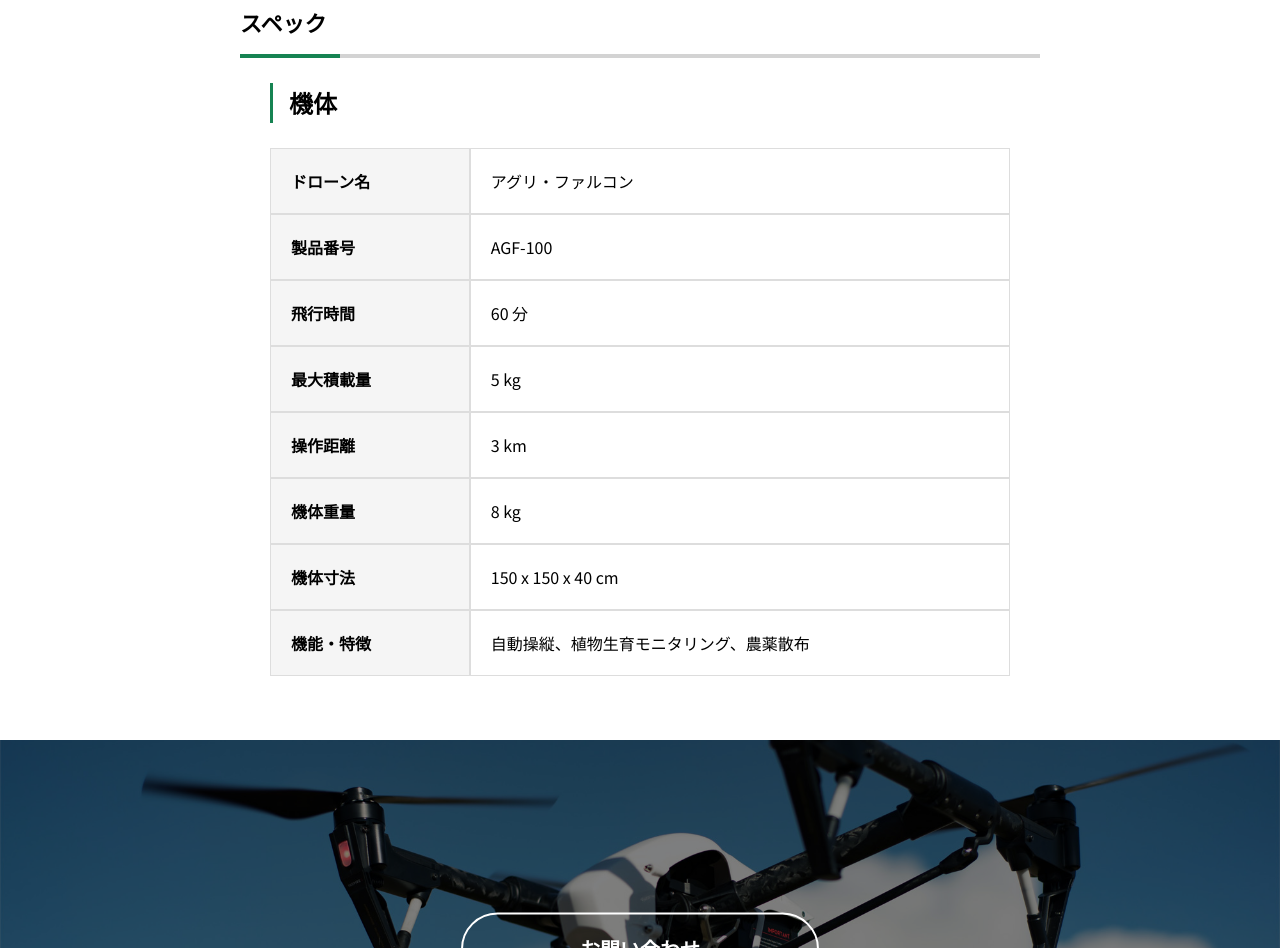
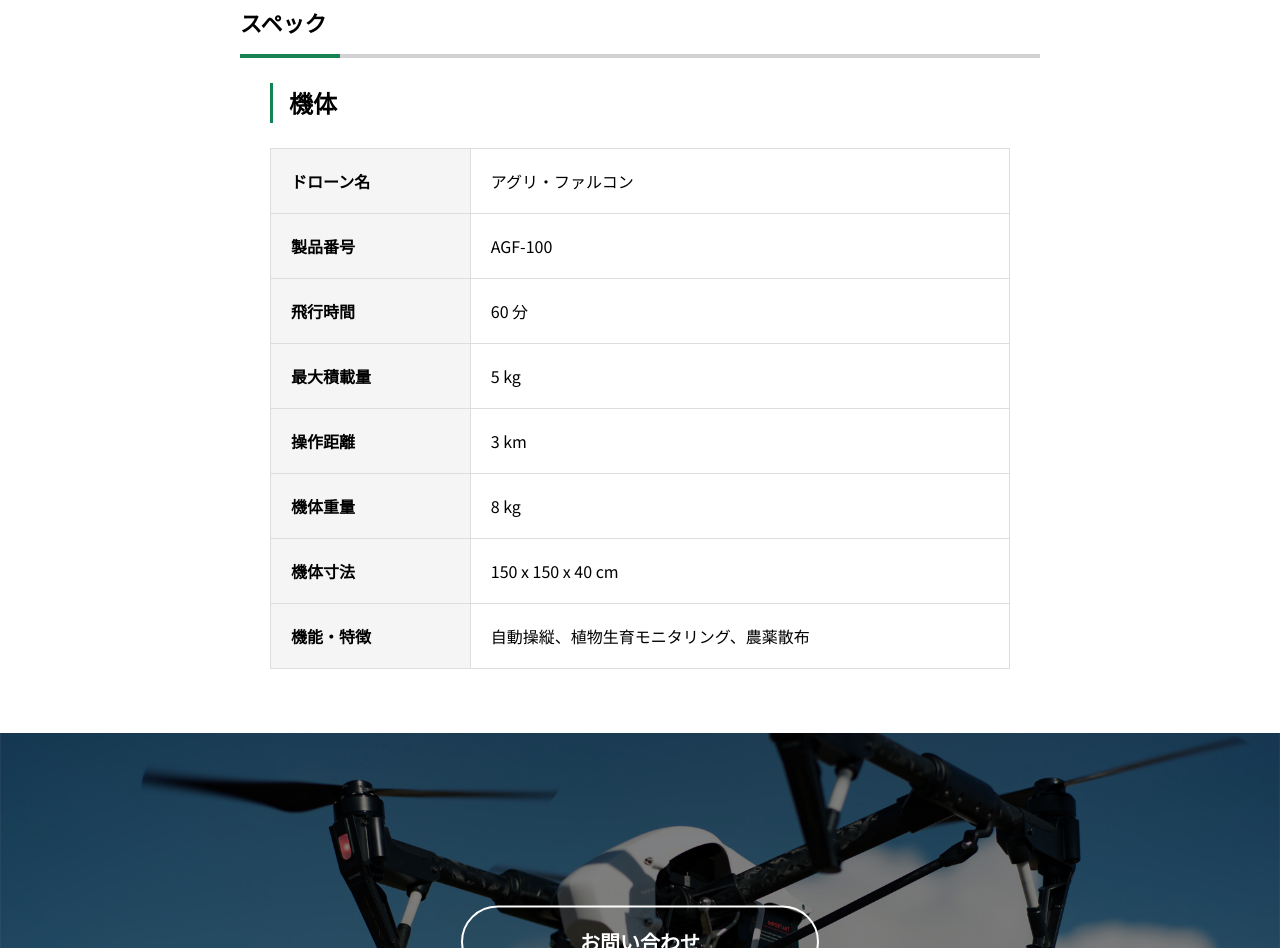
Before and after one commit to dai80/web-site, a plain HTML site: page price/index.html in a window 1280 px wide. Shown: the part 2149-3097 px from the top of the page. Drawn offline with nearby package versions, Linux system fonts and the light colour scheme; some packages are replaced by stand-ins of ours.

Commit message:
再修正2

```diff
--- a/assets/style/main.css
+++ b/assets/style/main.css
@@ -48,14 +48,14 @@ main {
     font-weight: 600;
     color: #168352;
     text-align: center;
-    margin-bottom: 0.75rem;
+    margin-bottom: 0.15rem;
+    line-height: 1;
 }
 
 @media (min-width: 768px) {
     .section__title {
         font-size: 1.25rem;
         margin-bottom: 0.375rem;
-        line-height: 1;
     }
 }
 
@@ -1197,14 +1197,12 @@ main {
 .spec__name-box3 {
     background-color: #f5f5f5;
     border: 1px solid #dddddd;
-    border-bottom: 0.5px solid #dddddd;
     padding: 0.75rem 0 0.75rem 1.25rem;
 }
 
-.spec__name-box2,
-.spec__name-box3 {
-    border-top: 0.5px solid #dddddd;
-    border-bottom: 0.5px solid #dddddd;
+.spec__name-box2, .spec__name-box3 {
+    border-top: 0;
+    border-bottom: 1px solid #dddddd;
 }
 
 @media (min-width: 768px) {
@@ -1219,19 +1217,19 @@ main {
     }
 
     .spec__name-box {
-        border-right: 0.5px solid #dddddd;
-        border-bottom: 0.5px solid #dddddd;
+        border-right: 0;
+        border-bottom: 1px solid #dddddd;
     }
 
     .spec__name-box2 {
-        border-top: 0.5px solid #dddddd;
-        border-right: 0.5px solid #dddddd;
-        border-bottom: 0.5px solid #dddddd;
+        border-top: 0;
+        border-right: 0;
+        border-bottom: 1px solid #dddddd;
     }
 
     .spec__name-box3 {
-        border-top: 0.5px solid #dddddd;
-        border-right: 0.5px solid #dddddd;
+        border-top: 0;
+        border-right: 0;
     }
 }
 
@@ -1244,18 +1242,17 @@ main {
 }
 
 .spec__content-box {
-    border-top: 0.5px solid #dddddd;
-    ;
-    border-bottom: 0.5px solid #dddddd;
+    border-top: 0;
+    border-bottom: 1px solid #dddddd;
 }
 
 .spec__content-box1 {
-    border-top: 0.5px solid #dddddd;
-    border-bottom: 0.5px solid #dddddd;
+    border-top: 0;
+    border-bottom: 1px solid #dddddd;
 }
 
 .spec__content-box2 {
-    border-top: 0.5px solid #dddddd;
+    border-top: 0;
 }
 
 @media (min-width: 768px) {
@@ -1270,19 +1267,19 @@ main {
     }
 
     .spec__content-box {
-        border-bottom: 0.5px solid #dddddd;
-        border-left: 0.5px solid #dddddd;
+        border-bottom: 1px solid #dddddd;
+        border-left: 1px solid #dddddd;
     }
 
     .spec__content-box1 {
-        border-top: 0.5px solid #dddddd;
-        border-bottom: 0.5px solid #dddddd;
-        border-left: 0.5px solid #dddddd;
+        border-top: 0;
+        border-bottom: 1px solid #dddddd;
+        border-left: 1px solid #dddddd;
     }
 
     .spec__content-box2 {
-        border-top: 0.5px solid #dddddd;
-        border-left: 0.5px solid #dddddd;
+        border-top: 0;
+        border-left: 1px solid #dddddd;
     }
 }
 
```
Also changed, not shown: index.html (+5 -5 lines), 1 other file.
